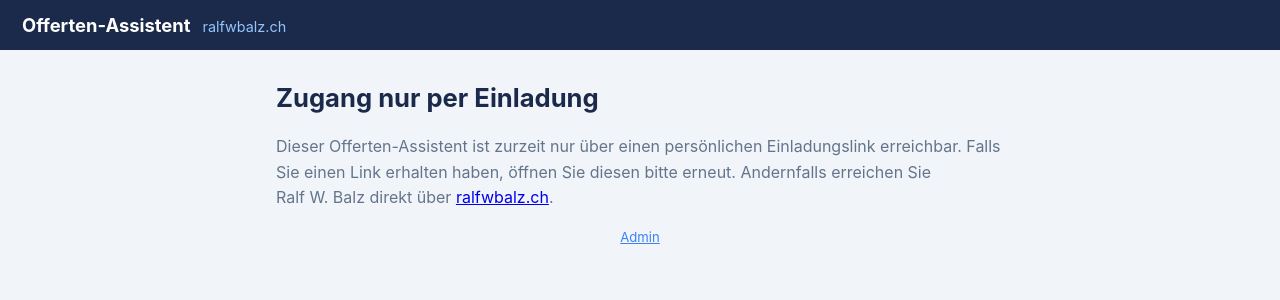
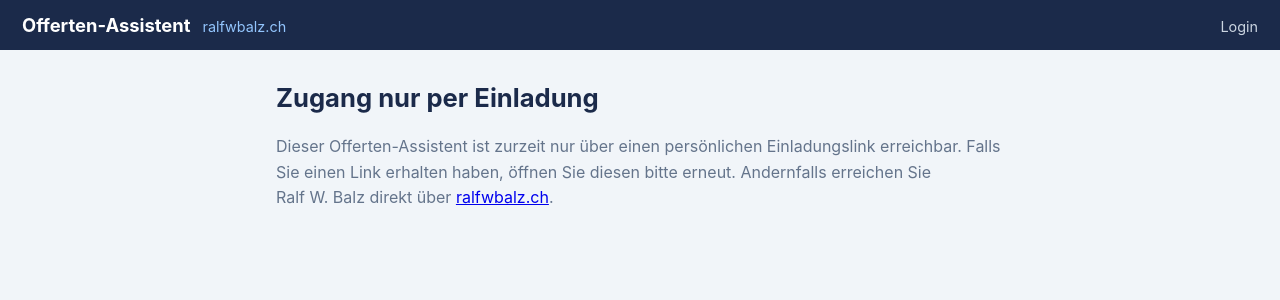
Before and after one commit to plebsapps/Offerten-Assistent-offerte.ralfwbalz.ch, a FastAPI app: template templates/einladung.html in a window 1280 px wide. Shown: the top 300 px of the page. Run offline with FastAPI, Linux system fonts and the light colour scheme; the template is opened without the code that fills it, so the values that code supplies are empty; parts of the project's set-up code (start-up, migrations or seed data) failed here and were passed over.

Commit message:
Login-Link oben rechts in Topbar statt in Fußzeile
Co-Authored-By: Claude Opus 4.8 <noreply@anthropic.com>

```diff
--- a/static/css/style.css
+++ b/static/css/style.css
@@ -26,6 +26,13 @@ body {
 }
 .brand { font-weight: 700; font-size: 1.15rem; }
 .subbrand { color: #93c5fd; font-size: .9rem; }
+.topbar-login {
+  margin-left: auto;
+  color: #cbd5e1;
+  text-decoration: none;
+  font-size: .9rem;
+}
+.topbar-login:hover { color: #fff; }
 
 .wrap {
   max-width: 760px;
--- a/templates/einladung.html
+++ b/templates/einladung.html
@@ -11,6 +11,7 @@
   <header class="topbar">
     <div class="brand">Offerten-Assistent</div>
     <div class="subbrand">ralfwbalz.ch</div>
+    <a href="/admin/login" class="topbar-login">Login</a>
   </header>
 
   <main class="wrap">
@@ -23,10 +24,6 @@
         <a href="https://ralfwbalz.ch">ralfwbalz.ch</a>.
       </p>
     </section>
-
-    <p class="legal">
-      <a href="/admin/login">Admin</a>
-    </p>
   </main>
 </body>
 </html>
--- a/templates/index.html
+++ b/templates/index.html
@@ -11,6 +11,7 @@
   <header class="topbar">
     <div class="brand">Offerten-Assistent</div>
     <div class="subbrand">ralfwbalz.ch</div>
+    <a href="/admin/login" class="topbar-login">Login</a>
   </header>
 
   <main class="wrap">
@@ -49,7 +50,6 @@
     <p class="legal">
       Mit der Nutzung stimmen Sie der Verarbeitung Ihrer Angaben zur Offerten-Erstellung zu.
       Siehe <a href="/impressum">Datenschutz &amp; Impressum</a>.
-      <span class="legal-sep">·</span> <a href="/admin/login">Admin</a>
     </p>
   </main>
 
```
